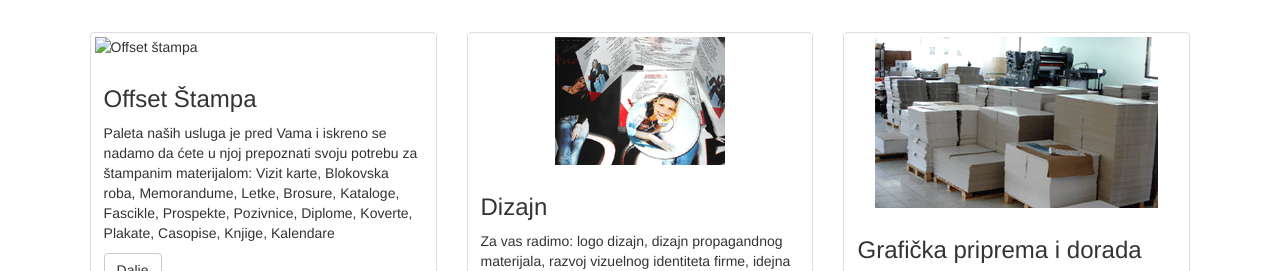
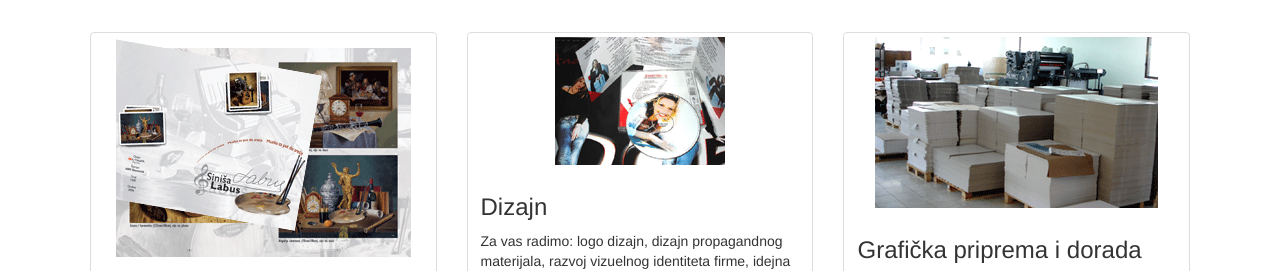
Before and after one commit to mikiohandy/ABM-Ekonomik, a plain HTML site: page kontakt/index.html in a window 1280 px wide. Shown: the part 527-798 px from the top of the page. Drawn offline with Linux system fonts and the light colour scheme.

Commit message:
sredjivanje linkova stranica

```diff
--- a/kontakt/index.html
+++ b/kontakt/index.html
@@ -109,7 +109,7 @@
             <div class="row" id="usluge">
   <div class="col-sm-6 col-md-4">
     <div class="thumbnail">
-      <img src="images/labus.png" alt="Offset štampa">
+      <img src="../images/labus.png" alt="Offset štampa">
       <div class="caption">
         <h3>Offset Štampa</h3>
         <p>Paleta naših usluga je pred Vama i iskreno se nadamo da ćete u njoj prepoznati svoju potrebu za štampanim materijalom: Vizit karte, Blokovska roba, Memorandume, Letke, Brosure, Kataloge, Fascikle, Prospekte, Pozivnice, Diplome, Koverte, Plakate, Casopise, Knjige, Kalendare</p>
```
